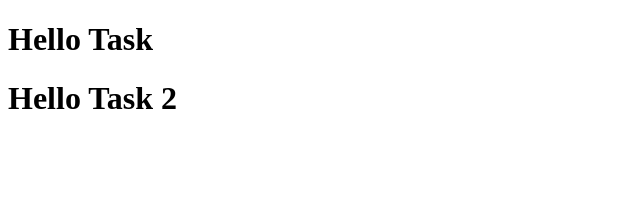
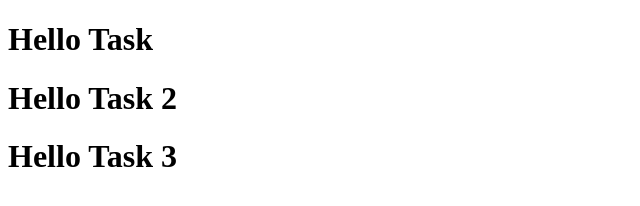
Before and after one commit to allwinrajan/Task, a plain HTML site: page index.html in a window 1280 px wide. Shown: the whole page, without its empty margins (0-640 px from the left). Drawn offline with Linux system fonts and the light colour scheme.

Commit message:
third commit

```diff
--- a/index.html
+++ b/index.html
@@ -8,5 +8,6 @@
 <body>
     <h1>Hello Task </h1>
     <h1>Hello Task 2</h1>
+    <h1>Hello Task 3</h1>
 </body>
 </html>
```
